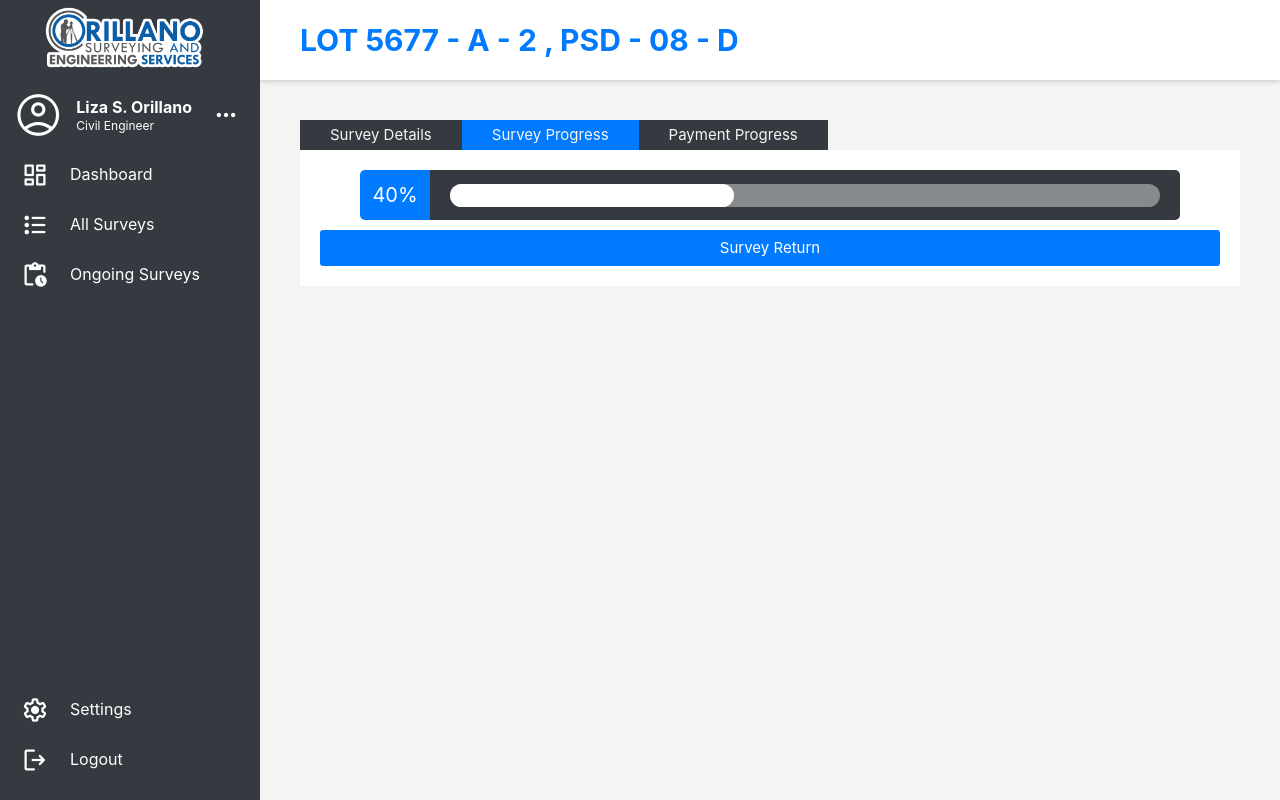
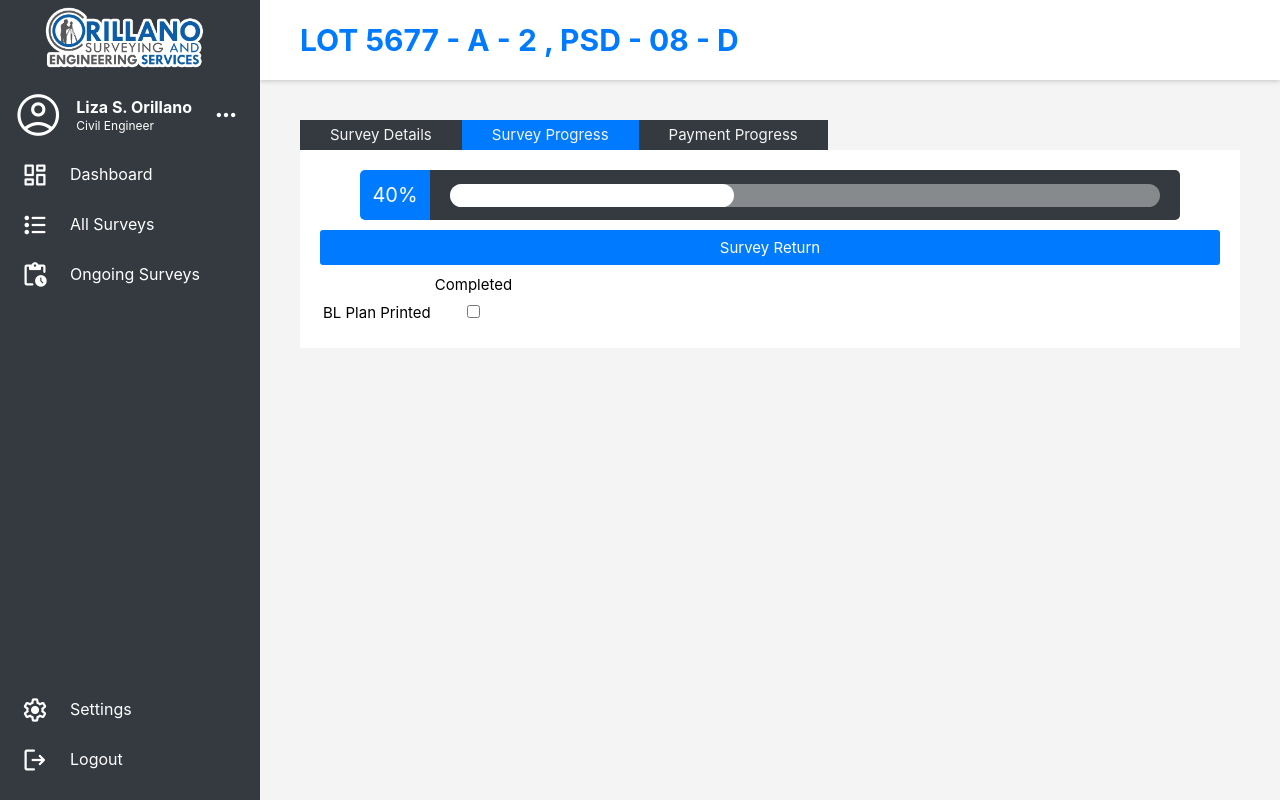
Before and after one commit to raphael12346/Project-Management-System, a Vue app in the folder Project Management System/: page /surveyprogress in a window 1280 px wide. Built offline with nearby package versions, Linux system fonts and the light colour scheme.

Commit message:
Update SurveyProgressComponents.vue

```diff
--- a/Project Management System/src/components/SurveyProgressComponents.vue
+++ b/Project Management System/src/components/SurveyProgressComponents.vue
@@ -59,10 +59,23 @@ methods: {
                     <span>Survey Return</span>
                 </div>
                 <div class="panel-tables">
-
+                    <table>
+                        <tr>
+                            <th></th>
+                            <th class="table-titles">Completed</th>
+                        </tr>
+                        <tr>
+                            <th>BL Plan Printed</th>
+                            <th>
+                                <label class="check-box">
+                                    <input type="checkbox">
+                                    <span class="checkmark"></span>
+                                </label>
+                            </th>
+                        </tr>
+                    </table>
                 </div>
             </div>
-
         </div>
     </div>
 </template>
@@ -197,7 +210,10 @@ body{
     justify-content: center;
     width: 100%;
     border-radius: 3px;
-    height: 36px;
+    height: 35px;
+    margin-bottom: 5px;
 }
 
+
+
 </style>
```
